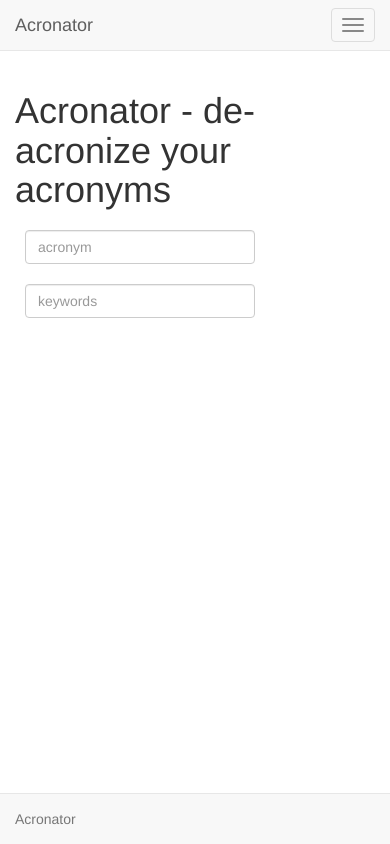
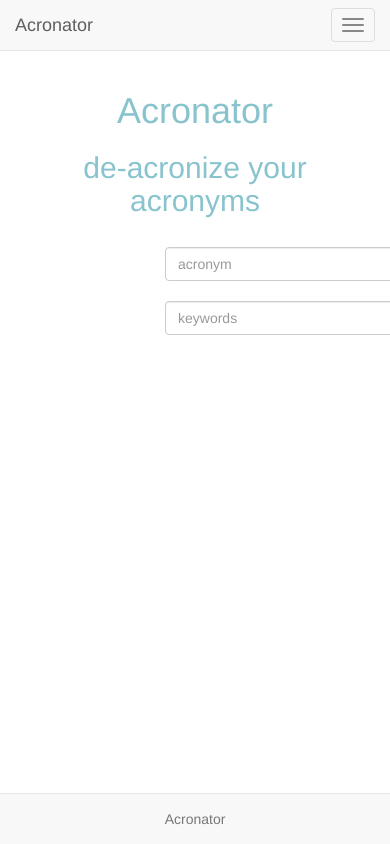
Before and after one commit to Fireforge/Acronator, a website: page index.html in a window 390 px wide. Drawn offline with Linux system fonts and the light colour scheme.

Commit message:
CSS change

```diff
--- a/css/styles.css
+++ b/css/styles.css
@@ -15,3 +15,23 @@
 .in {
     margin: 10px;
 }
+
+.container {
+ 	text-align:center;
+ 	color:#88c3ce;
+
+}
+.navbar{
+	color:#88c3ce;
+}
+
+.col-xs-8{
+margin-left:140px;
+text-align:center;
+}
+
+.h2{
+font-style:italic;
+color:#88c3ce;
+
+}
--- a/index.html
+++ b/index.html
@@ -18,6 +18,7 @@
             <div class="container">
                 <div class="navbar-header">
                     <a href="#" class="navbar-brand"> Acronator </a>
+
 
                     <button class="navbar-toggle" data-toggle="collapse"
                     data-target=".navHeaderCollapse">
@@ -53,7 +54,9 @@
 
             <div class="row">
                 <div class="col-lg-9">
-                    <h1>Acronator - de-acronize your acronyms</h1>
+                    <h1>Acronator</h1>
+
+                    <h2>de-acronize your acronyms<h2>
                 </div>
             </div>
 
```
